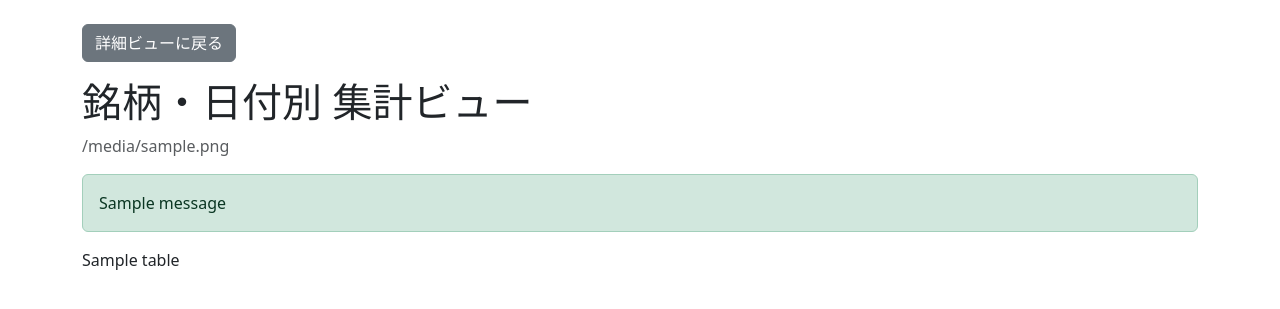
After one commit to Linus-MK/vibe_coding_misc, a Flask app: template 2025_0712_stock_trade_analyzer/templates/analysis_summary.html in a window 1280 px wide. The commit adds this page. Shown: the top 309 px of the page. Run offline with Flask 3, Linux system fonts and the light colour scheme; the template is opened without the code that fills it: most values are stand-ins (such as "Sample title", 1, 10 or a date in 2020); one stand-in notice (Sample message) is shown.

Commit message:
悲別銘柄別分析ページ

```diff
--- a/2025_0712_stock_trade_analyzer/app.py
+++ b/2025_0712_stock_trade_analyzer/app.py
@@ -115,6 +115,21 @@ def view_csv(upload_type, filename):
                     'data': daily_pl_full.values.tolist(),
                 }
 
+            # --- 表示用にカラム名を日本語化し、不要な列を削除 ---
+            display_df = df.drop(columns=['acquisition_date', 'cancellation_category'])
+            display_df = display_df.rename(columns={
+                'ticker_code': '銘柄コード',
+                'name': '銘柄',
+                'contract_date': '約定日',
+                'quantity': '数量',
+                'transaction_type': '取引',
+                'delivery_date': '受渡日',
+                'sale_price': '売却/決済金額',
+                'commission': '費用',
+                'acquisition_price': '取得/新規金額',
+                'profit_loss': '損益金額/徴収額'
+            })
+
 
         elif upload_type == 'yakujo':
             # 約定履歴のフォーマットに対応
@@ -125,17 +140,24 @@ def view_csv(upload_type, filename):
                 'settlement_amount'
             ]
             df = pd.read_csv(filepath, encoding='shift-jis', skiprows=9, header=None, names=column_names, dtype=str)
+            display_df = df.copy()
 
             # データクレンジング
             # 株式取引のデータのみを対象とする（銘柄コードがない行は除外）
             df = df.dropna(subset=['ticker_code'])
             df = df[df['ticker_code'].str.strip() != '']
+            display_df = df[df['ticker_code'].str.strip() != '']
 
             # 不要な文字の削除と型変換
             for col in ['quantity', 'commission', 'tax']:
                 df[col] = pd.to_numeric(df[col].str.replace(',', ''), errors='coerce').fillna(0).astype(int)
             df['unit_price'] = pd.to_numeric(df['unit_price'].str.replace(',', ''), errors='coerce').fillna(0)
             df['settlement_amount'] = pd.to_numeric(df['settlement_amount'].str.replace(',', ''), errors='coerce').fillna(0)
+            display_df['quantity'] = pd.to_numeric(display_df['quantity'].str.replace(',', ''), errors='coerce').fillna(0).astype(int)
+            display_df['commission'] = pd.to_numeric(display_df['commission'].str.replace(',', ''), errors='coerce').fillna(0).astype(int)
+            display_df['tax'] = pd.to_numeric(display_df['tax'].str.replace(',', ''), errors='coerce').fillna(0).astype(int)
+            display_df['unit_price'] = pd.to_numeric(display_df['unit_price'].str.replace(',', ''), errors='coerce').fillna(0)
+            display_df['settlement_amount'] = pd.to_numeric(display_df['settlement_amount'].str.replace(',', ''), errors='coerce').fillna(0)
 
 
         else: # その他のファイル形式
@@ -143,8 +165,9 @@ def view_csv(upload_type, filename):
                 df = pd.read_csv(filepath, encoding='utf-8')
             except UnicodeDecodeError:
                 df = pd.read_csv(filepath, encoding='shift-jis')
+            display_df = df.copy()
 
-        table_html = df.to_html(classes='table table-striped table-hover', index=False, border=0)
+        table_html = display_df.to_html(classes='table table-striped table-hover', index=False, border=0)
         return render_template('view_data.html', table=table_html, filename=filename, upload_type=upload_type,
                                header_info=header_info if 'header_info' in locals() else None,
                                analysis_results=analysis_results if 'analysis_results' in locals() else None,
@@ -153,5 +176,42 @@ def view_csv(upload_type, filename):
         flash(f'CSVファイルの読み込み中にエラーが発生しました: {e}', 'danger')
         return redirect(url_for('index'))
 
+@app.route('/analysis/summary/<filename>')
+def analysis_summary(filename):
+    # 分析対象は譲渡益税明細のみ
+    filepath = os.path.join(app.config['UPLOAD_FOLDER'], 'jotoeki', secure_filename(filename))
+
+    if not os.path.exists(filepath):
+        flash('分析対象のファイルが見つかりません。', 'danger')
+        return redirect(url_for('index'))
+
+    try:
+        column_names = [
+            'ticker_code', 'name', 'cancellation_category', 'contract_date',
+            'quantity', 'transaction_type', 'delivery_date', 'sale_price',
+            'commission', 'acquisition_date', 'acquisition_price', 'profit_loss'
+        ]
+        df = pd.read_csv(filepath, encoding='shift-jis', skiprows=21, header=None, names=column_names, dtype=str)
+        df = df.dropna(how='all')
+        df['profit_loss'] = pd.to_numeric(df['profit_loss'], errors='coerce').fillna(0).astype(int)
+
+        # 銘柄・日付で集計
+        summary_df = df.groupby(['ticker_code', 'name', 'contract_date', 'delivery_date'])['profit_loss'].sum().reset_index()
+        summary_df = summary_df.rename(columns={
+            'ticker_code': '銘柄コード',
+            'name': '銘柄',
+            'contract_date': '約定日',
+            'delivery_date': '受渡日',
+            'profit_loss': '合計損益'
+        })
+
+        table_html = summary_df.to_html(classes='table table-striped table-hover', index=False, border=0)
+        return render_template('analysis_summary.html', table=table_html, filename=filename)
+
+    except Exception as e:
+        flash(f'集計中にエラーが発生しました: {e}', 'danger')
+        return redirect(url_for('index'))
+
+
 if __name__ == '__main__':
     app.run(debug=True)
--- a/2025_0712_stock_trade_analyzer/static/style.css
+++ b/2025_0712_stock_trade_analyzer/static/style.css
@@ -0,0 +1,4 @@
+/* テーブルヘッダーを左揃えにする */
+th {
+  text-align: left;
+}
--- /dev/null
+++ b/2025_0712_stock_trade_analyzer/templates/analysis_summary.html
@@ -0,0 +1,34 @@
+<!doctype html>
+<html lang="ja">
+  <head>
+    <meta charset="utf-8">
+    <meta name="viewport" content="width=device-width, initial-scale=1">
+    <title>集計ビュー - {{ filename }}</title>
+    <link href="https://cdn.jsdelivr.net/npm/bootstrap@5.3.0/dist/css/bootstrap.min.css" rel="stylesheet">
+    <link rel="stylesheet" href="{{ url_for('static', filename='style.css') }}">
+  </head>
+  <body>
+    <div class="container mt-4">
+      <a href="{{ url_for('view_csv', upload_type='jotoeki', filename=filename) }}" class="btn btn-secondary mb-3">詳細ビューに戻る</a>
+
+      <h1>銘柄・日付別 集計ビュー</h1>
+      <p class="text-muted">{{ filename }}</p>
+
+      {% with messages = get_flashed_messages(with_categories=true) %}
+        {% if messages %}
+          {% for category, message in messages %}
+            <div class="alert alert-{{ category|default('info') }}" role="alert">
+                {{ message }}
+            </div>
+          {% endfor %}
+        {% endif %}
+      {% endwith %}
+
+      <div class="table-responsive">
+        {{ table|safe }}
+      </div>
+
+    </div>
+    <script src="https://cdn.jsdelivr.net/npm/bootstrap@5.3.0/dist/js/bootstrap.bundle.min.js"></script>
+  </body>
+</html>
--- a/2025_0712_stock_trade_analyzer/templates/view_data.html
+++ b/2025_0712_stock_trade_analyzer/templates/view_data.html
@@ -5,6 +5,7 @@
     <meta name="viewport" content="width=device-width, initial-scale=1">
     <title>{{ upload_type.capitalize() }} - {{ filename }}</title>
     <link href="https://cdn.jsdelivr.net/npm/bootstrap@5.3.0/dist/css/bootstrap.min.css" rel="stylesheet">
+    <link rel="stylesheet" href="{{ url_for('static', filename='style.css') }}">
   </head>
   <body>
     <svg xmlns="http://www.w3.org/2000/svg" style="display: none;">
@@ -14,6 +15,11 @@
     </svg>
     <div class="container mt-4">
       <a href="{{ url_for('index') }}" class="btn btn-secondary mb-3">戻る</a>
+
+      {% if upload_type == 'jotoeki' %}
+        <a href="{{ url_for('analysis_summary', filename=filename) }}" class="btn btn-info mb-3 ms-2">銘柄・日付別に集計</a>
+      {% endif %}
+
       <h1>{{ upload_type | replace('jotoeki', '譲渡益税明細') | replace('yakujo', '約定履歴') }}: {{ filename }}</h1>
 
       {% if header_info %}
```
Also changed, not shown: 2025_0712_stock_trade_analyzer/todo.md (+7 -0 lines).
